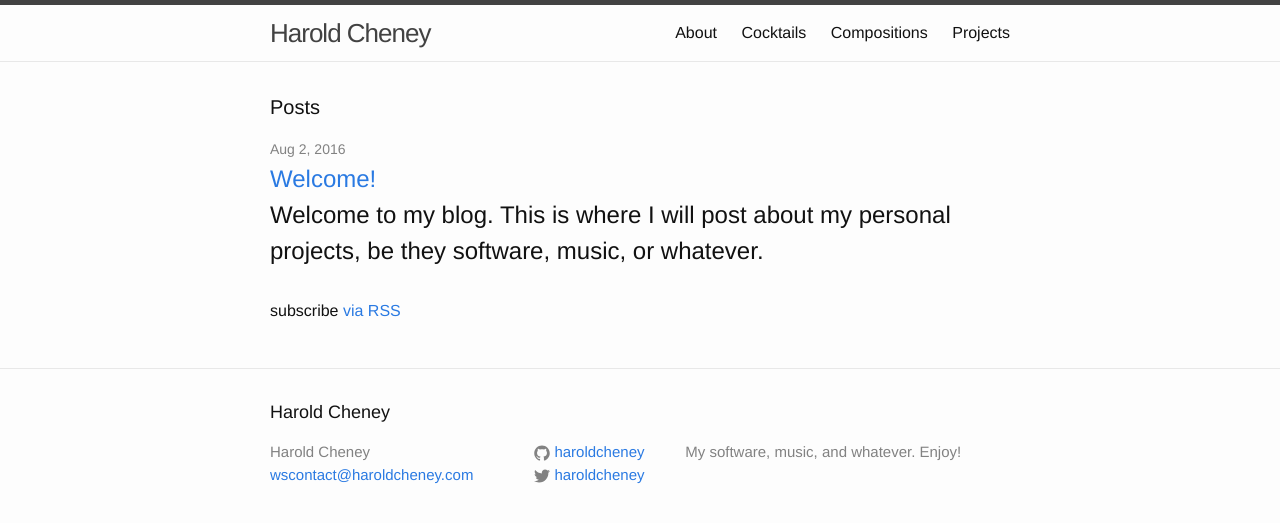
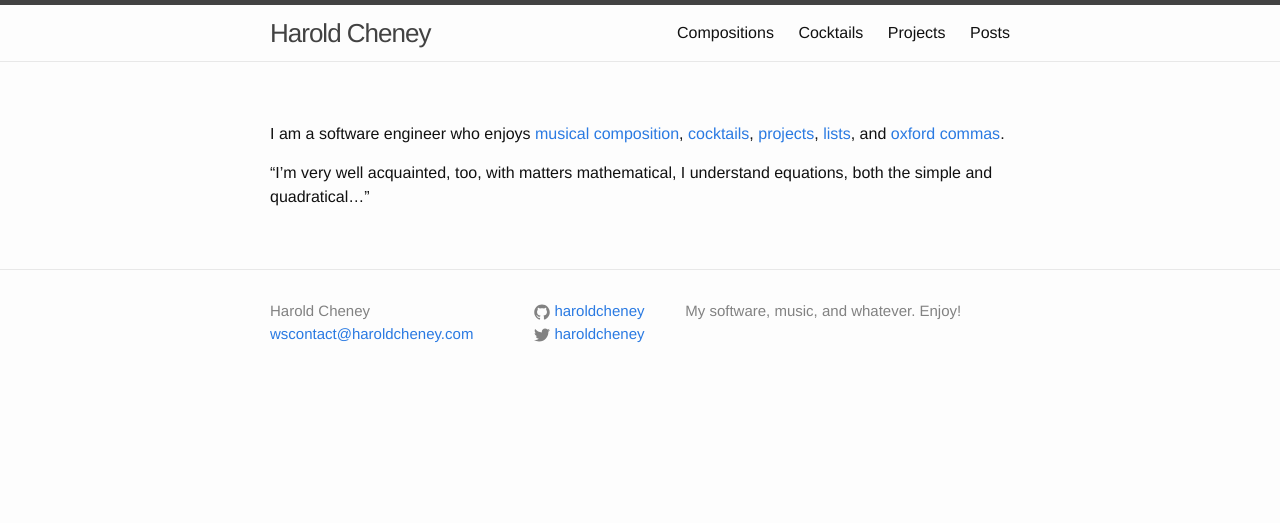
Before and after one commit to haroldcheney/haroldcheney.github.io, a Jekyll site: the page built from index.md, in a window 1280 px wide. Shown: the top 523 px of the page. Built offline with Jekyll 4.4.1, drawn with Linux system fonts in a browser that asks for light colours.

Commit message:
Restructure about and posts pages

```diff
--- a/_includes/footer.html
+++ b/_includes/footer.html
@@ -1,8 +1,6 @@
 <footer class="site-footer">
 
   <div class="wrapper">
-
-    <h2 class="footer-heading">{{ site.title }}</h2>
 
     <div class="footer-col-wrapper">
       <div class="footer-col footer-col-1">
--- a/_includes/header.html
+++ b/_includes/header.html
@@ -14,11 +14,10 @@
       </a>
 
       <div class="trigger">
-        {% for my_page in site.pages %}
-          {% if my_page.title %}
-          <a class="page-link" href="{{ my_page.url | prepend: site.baseurl }}">{{ my_page.title }}</a>
-          {% endif %}
-        {% endfor %}
+        <a class="page-link" href="/compositions">Compositions</a>
+        <a class="page-link" href="/cocktails">Cocktails</a>
+        <a class="page-link" href="/projects">Projects</a>
+        <a class="page-link" href="/posts">Posts</a>
       </div>
     </nav>
 
--- /dev/null
+++ b/index.md
@@ -0,0 +1,15 @@
+---
+layout: page
+---
+
+I am a software engineer who enjoys [musical composition][1], [cocktails][2],
+[projects][3], [lists][4], and [oxford commas][5].
+
+"I'm very well acquainted, too, with matters mathematical, I understand
+equations, both the simple and quadratical..."
+
+[1]: /compositions
+[2]: /cocktails
+[3]: /projects
+[4]: https://en.wikipedia.org/wiki/List_(abstract_data_type)
+[5]: https://www.youtube.com/watch?v=P_i1xk07o4g
--- a/index.html
+++ b/posts.html
@@ -1,10 +1,11 @@
 ---
 layout: default
+permalink: /posts/
 ---
 
 <div class="home">
 
-  <h1 class="page-heading">Posts</h1>
+  <p class="rss-subscribe">subscribe <a href="{{ "/feed.xml" | prepend: site.baseurl }}">via RSS</a></p>
 
   <ul class="post-list">
     {% for post in site.posts %}
@@ -13,12 +14,12 @@ layout: default
 
         <h2>
           <a class="post-link" href="{{ post.url | prepend: site.baseurl }}">{{ post.title }}</a>
-          {{ post.excerpt }}
         </h2>
+        <div class="post-content">
+          {{ post.content }}
+        </div>
       </li>
     {% endfor %}
   </ul>
 
-  <p class="rss-subscribe">subscribe <a href="{{ "/feed.xml" | prepend: site.baseurl }}">via RSS</a></p>
-
 </div>
```
Also changed, not shown: about.md (deleted, +0 -7 lines).
